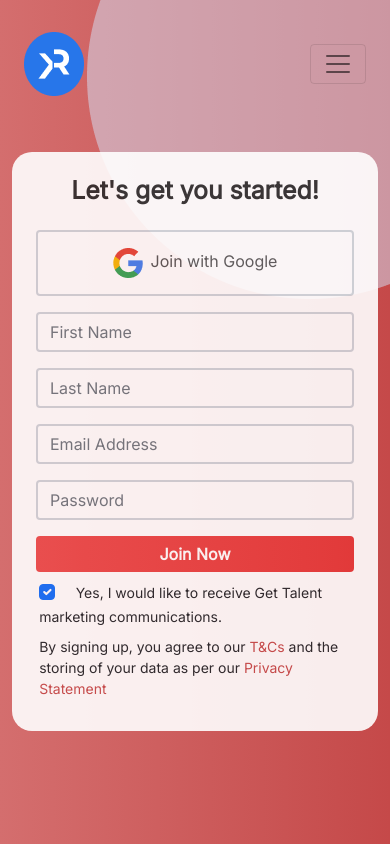
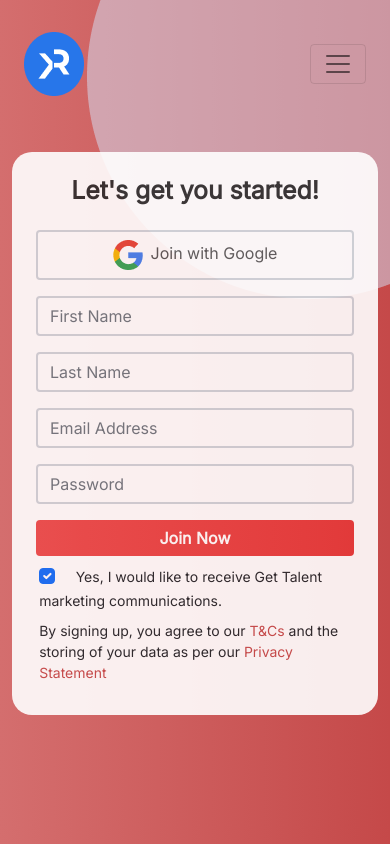
Before and after one commit to Jesus-boy01/KodeCampPracticeFormValidation, a plain HTML site: page index.html in a window 390 px wide. Drawn offline with nearby package versions, Linux system fonts and the light colour scheme.

Commit message:
worked on responsiveness

```diff
--- a/index.html
+++ b/index.html
@@ -49,7 +49,7 @@
                         <h2 class="text-center fw-bold pb-lg-4 pb-md-3 pb-2" style="color: #2B2B2B;">Let's get you started!</h2>
                         <form action="#">
                             <div class="sign-in-google my-lg-4 my-md-4 my-3">
-                                <a href="sign-in-google.html" class="text-decoration-none d-block text-center border border-2 py-3 rounded" style="border-color: #ced4da !important; color: #555;"><img src="img/sign-up-google.png" class="img-fluid me-2" alt="">Join with Google</a>
+                                <a href="sign-in-google.html" class="text-decoration-none d-block text-center border border-2 py-lg-3 py-md-2 py-2 rounded" style="border-color: #ced4da !important; color: #555;"><img src="img/sign-up-google.png" class="img-fluid me-2" alt="">Join with Google</a>
                             </div>
                             <div class="first-name-form mb-3 position-relative">
                                 <input type="text" class="form-control border-2 py-lg-3 py-md-2" id="first-name" placeholder="First Name" required style="color: #555;">
```
